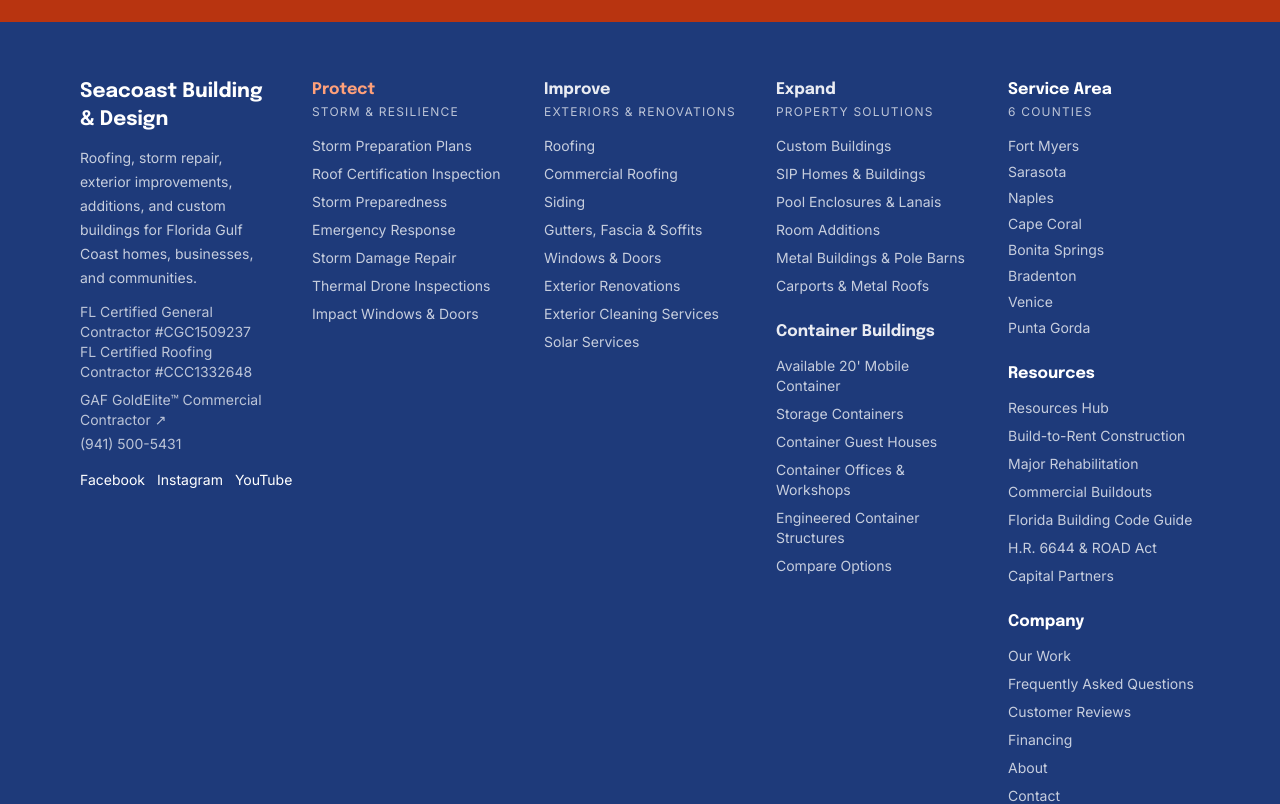
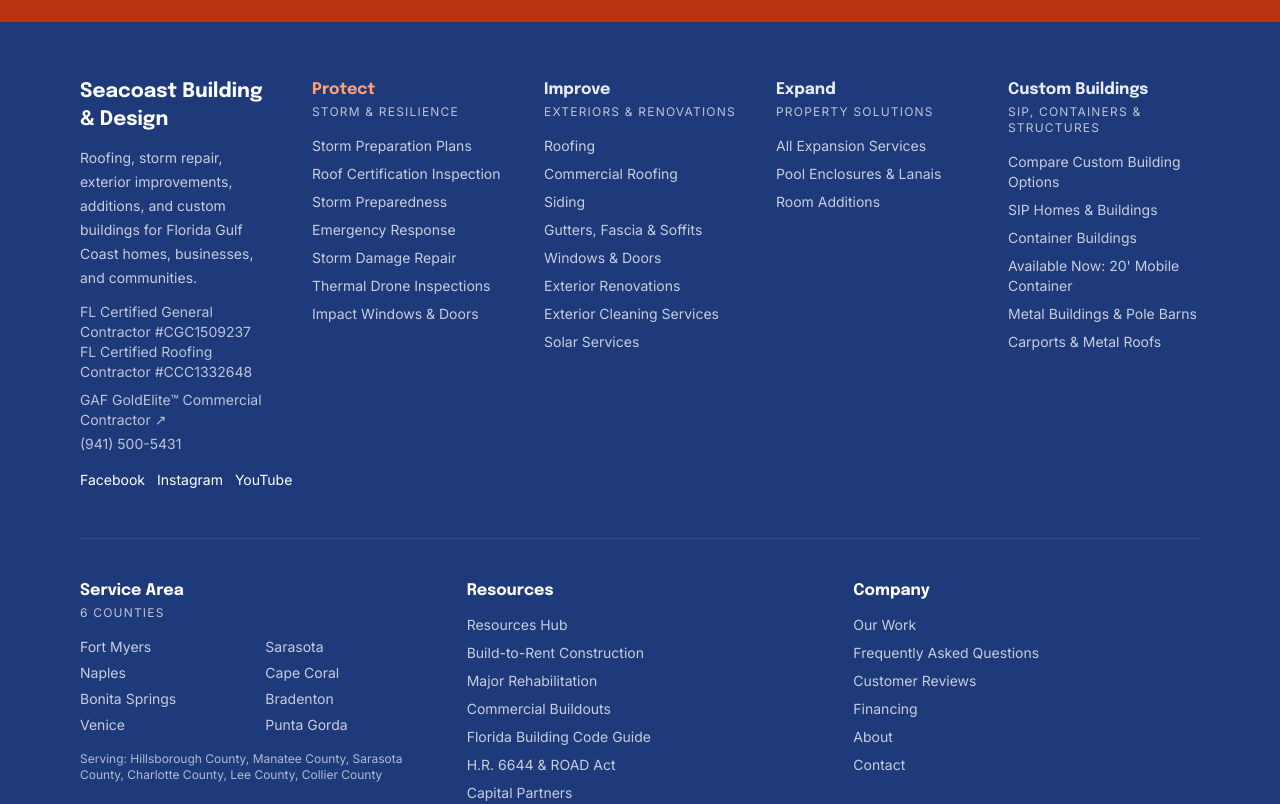
Before and after one commit to ecomstrategics/seacoast-bd, a Next.js app: page / in a window 1280 px wide. Shown: the part 6780-7584 px from the top of the page. Built offline with nearby package versions, Linux system fonts and the light colour scheme.

Commit message:
Add dedicated Custom Buildings footer section (#15)
Give Custom Buildings a dedicated primary footer section and rebalance the sitewide navigation into clear primary and utility rows.

```diff
--- a/src/components/Footer.tsx
+++ b/src/components/Footer.tsx
@@ -1,7 +1,6 @@
 import Link from "next/link";
 import { serviceArea } from "@/data/navigation";
 import { serviceAreaCities } from "@/data/serviceAreas";
-import { containers } from "@/data/containers";
 
 const pillarLinks = {
   protect: [
@@ -24,14 +23,20 @@ const pillarLinks = {
     { label: "Solar Services", href: "/services/solar-services" },
   ],
   expand: [
-    { label: "Custom Buildings", href: "/custom-buildings" },
-    { label: "SIP Homes & Buildings", href: "/services/structural-insulated-panel-buildings" },
+    { label: "All Expansion Services", href: "/solutions/expand" },
     { label: "Pool Enclosures & Lanais", href: "/services/pool-enclosures-lanais" },
     { label: "Room Additions", href: "/services/room-additions" },
+  ],
+};
+
+const customBuildingLinks = [
+  { label: "Compare Custom Building Options", href: "/custom-buildings" },
+  { label: "SIP Homes & Buildings", href: "/services/structural-insulated-panel-buildings" },
+  { label: "Container Buildings", href: "/containers" },
+  { label: "Available Now: 20' Mobile Container", href: "/containers/prebuilt" },
   { label: "Metal Buildings & Pole Barns", href: "/services/metal-buildings" },
   { label: "Carports & Metal Roofs", href: "/services/carports" },
-  ],
-};
+];
 
 const quickLinks = [
   { label: "Our Work", href: "/our-work" },
@@ -55,7 +60,8 @@ const resourceLinks = [
 export function Footer() {
   return (
     <footer className="bg-navy pb-20 text-white md:pb-0">
-      <div className="container grid gap-10 py-14 sm:grid-cols-2 lg:grid-cols-5">
+      <div className="container py-14">
+        <div className="grid gap-10 sm:grid-cols-2 lg:grid-cols-5">
           {/* Company */}
           <div className="sm:col-span-2 lg:col-span-1">
             <p className="font-heading text-xl font-bold">Seacoast Building &amp; Design</p>
@@ -105,7 +111,7 @@ export function Footer() {
             </ul>
           </div>
 
-        {/* Expand + Containers */}
+          {/* Expand */}
           <div>
             <h3 className="font-heading font-bold text-white/90">Expand</h3>
             <p className="mt-0.5 text-xs text-white/70 uppercase tracking-widest">Property Solutions</p>
@@ -114,38 +120,52 @@ export function Footer() {
                 <li key={link.href}><Link href={link.href} className="hover:text-white">{link.label}</Link></li>
               ))}
             </ul>
-          <h3 className="mt-6 font-heading font-bold text-white/90">Container Buildings</h3>
-          <ul className="mt-3 space-y-2 text-sm text-white/75">
-            <li><Link href="/containers/prebuilt" className="hover:text-white">Available 20&apos; Mobile Container</Link></li>
-            {containers.map((c) => (
-              <li key={c.slug}><Link href={`/containers/${c.slug}`} className="hover:text-white">{c.name}</Link></li>
+          </div>
+
+          {/* Custom Buildings */}
+          <div>
+            <h3 className="font-heading font-bold text-white/90">Custom Buildings</h3>
+            <p className="mt-0.5 text-xs text-white/70 uppercase tracking-widest">SIP, Containers &amp; Structures</p>
+            <ul className="mt-4 space-y-2 text-sm text-white/75">
+              {customBuildingLinks.map((link) => (
+                <li key={link.href}><Link href={link.href} className="hover:text-white">{link.label}</Link></li>
               ))}
-            <li><Link href="/containers/compare" className="hover:text-white">Compare Options</Link></li>
             </ul>
           </div>
+        </div>
 
-        {/* Service Area + Quick Links */}
+        <div className="mt-12 grid gap-10 border-t border-white/10 pt-10 sm:grid-cols-2 md:grid-cols-3">
+          {/* Service Area */}
           <div>
             <h3 className="font-heading font-bold">Service Area</h3>
             <p className="mt-0.5 text-xs text-white/70 uppercase tracking-widest">6 Counties</p>
-          <ul className="mt-4 space-y-1.5 text-sm text-white/75">
+            <ul className="mt-4 grid grid-cols-2 gap-x-6 gap-y-1.5 text-sm text-white/75">
               {serviceAreaCities.map((city) => (
                 <li key={city.slug}><Link href={`/service-area/${city.slug}`} className="hover:text-white">{city.name}</Link></li>
               ))}
             </ul>
-          <h3 className="mt-6 font-heading font-bold">Resources</h3>
+            <p className="mt-4 text-xs text-white/65">Serving: {serviceArea.join(", ")}</p>
+          </div>
+
+          {/* Resources */}
+          <div>
+            <h3 className="font-heading font-bold">Resources</h3>
             <ul className="mt-3 space-y-2 text-sm text-white/75">
               {resourceLinks.map((link) => (
                 <li key={link.href}><Link href={link.href} className="hover:text-white">{link.label}</Link></li>
               ))}
             </ul>
-          <h3 className="mt-6 font-heading font-bold">Company</h3>
+          </div>
+
+          {/* Company Links */}
+          <div className="sm:col-span-2 md:col-span-1">
+            <h3 className="font-heading font-bold">Company</h3>
             <ul className="mt-3 space-y-2 text-sm text-white/75">
               {quickLinks.map((link) => (
                 <li key={link.href}><Link href={link.href} className="hover:text-white">{link.label}</Link></li>
               ))}
             </ul>
-          <p className="mt-4 text-xs text-white/65">Serving: {serviceArea.join(", ")}</p>
+          </div>
         </div>
       </div>
 
```
Lines whose indentation alone changed are shown as unchanged.
